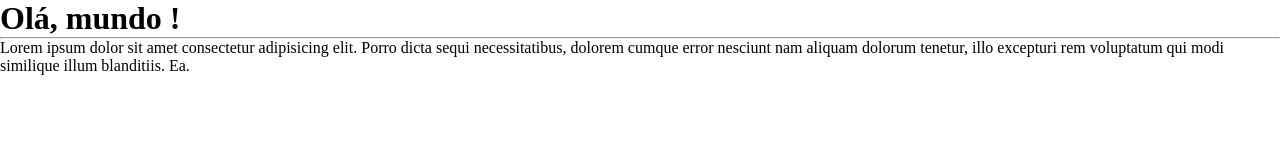
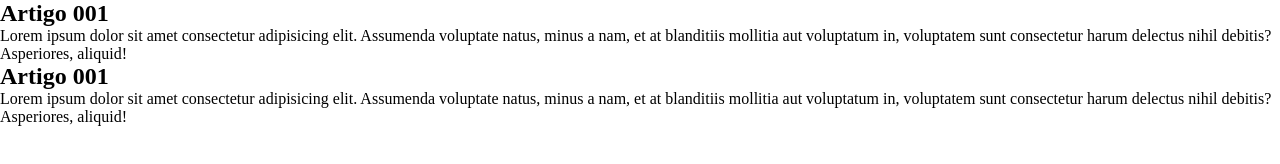
Before and after one commit to PedroHenriqueMayrink/Git-Github-CursoemVideo, a plain HTML site: page siteteste/index.html in a window 1280 px wide. Drawn offline with Linux system fonts and the light colour scheme.

Commit message:
added content

```diff
--- a/siteteste/index.html
+++ b/siteteste/index.html
@@ -3,15 +3,28 @@
 <head>
     <meta charset="UTF-8">
     <meta name="viewport" content="width=device-width, initial-scale=1.0">
-    <title>Repositório git</title>
     <link rel="stylesheet" type="text/css" href="styles.css">
 
 </head>
 <body>
-    <h1>
-        Olá, mundo !
-    </h1><hr>
-    <p>Lorem ipsum dolor sit amet consectetur adipisicing elit. Porro dicta sequi necessitatibus, dolorem cumque error nesciunt nam aliquam dolorum tenetur, illo excepturi rem voluptatum qui modi similique illum blanditiis. Ea.</p>
-
+    <main>
+        <header>
+            <title>
+                Título do Site
+            </title>
+        </header>
+        <article>
+            <h2>Artigo 001</h2>
+            <p>
+                Lorem ipsum dolor sit amet consectetur adipisicing elit. Assumenda voluptate natus, minus a nam, et at blanditiis mollitia aut voluptatum in, voluptatem sunt consectetur harum delectus nihil debitis? Asperiores, aliquid!
+            </p>
+        </article>
+        <article>
+            <h2>Artigo 001</h2>
+            <p>
+                Lorem ipsum dolor sit amet consectetur adipisicing elit. Assumenda voluptate natus, minus a nam, et at blanditiis mollitia aut voluptatum in, voluptatem sunt consectetur harum delectus nihil debitis? Asperiores, aliquid!
+            </p>
+        </article>
+    </main>
 </body>
 </html>
```
